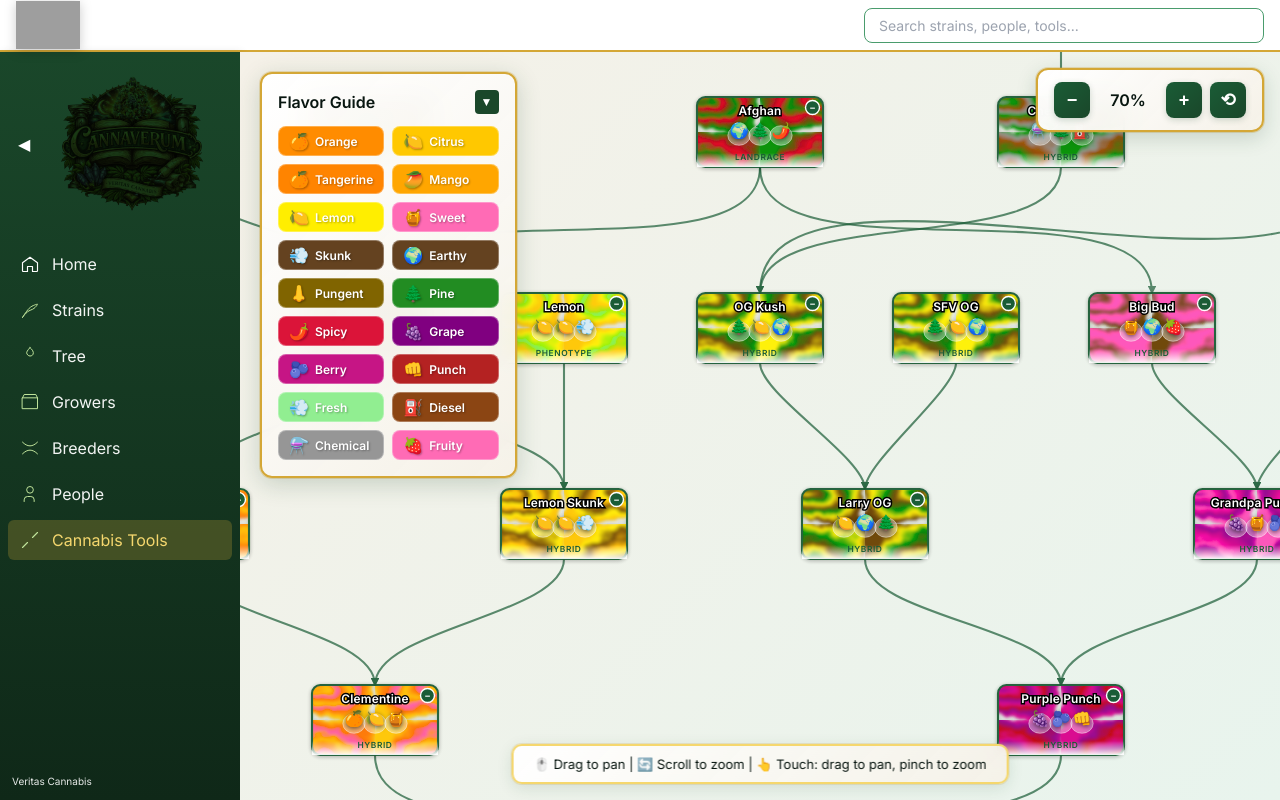
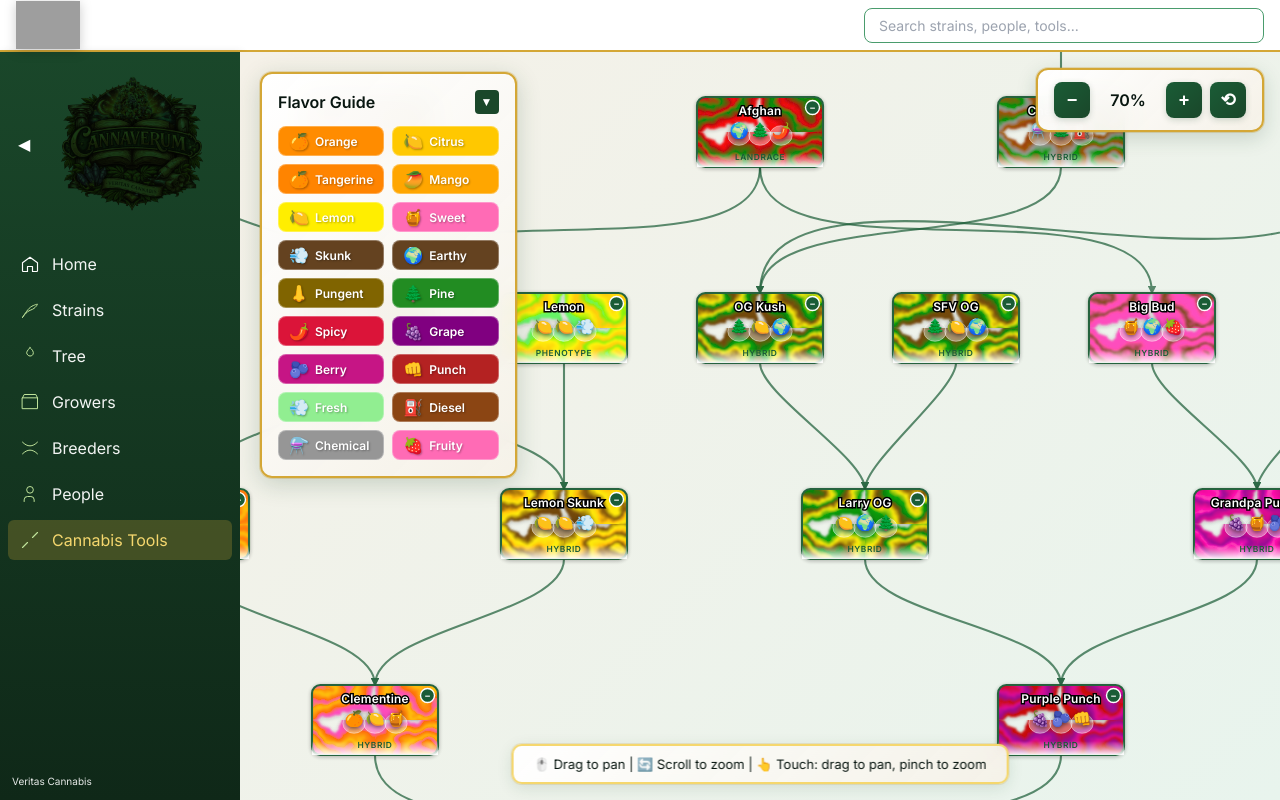
Before and after one commit to mylesgarveyjournal/test_repo, a React (Create React App) app: page /tools/flavor-tree in a window 1280 px wide. Built offline with nearby package versions, Linux system fonts and the light colour scheme; grey boxes are pictures that could not be loaded; the HTML template or start-up script is replaced by a standard one.

Commit message:
Fix swirl pattern: remove horizontal banding, create circular spiral flow

```diff
--- a/src/components/FlavorTree.js
+++ b/src/components/FlavorTree.js
@@ -493,51 +493,52 @@ const FlavorTree = ({ strainData }) => {
             const pattern = createPsychedelicPattern(node.id, node.flavors.slice(0, 3));
             if (!pattern) return null;
 
-            // Create SILKY SMOOTH flowing swirl - organic, liquid, topological
+            // Create SILKY SMOOTH circular flowing swirl - organic, liquid, topological
             return (
               <React.Fragment key={pattern.id}>
-                {/* Base spiraling gradient */}
+                {/* Base spiraling gradient - circular not linear */}
                 <radialGradient id={`${pattern.id}-base`} cx="50%" cy="50%">
-                  <stop offset="0%" stopColor={pattern.colors[0]} />
-                  <stop offset="15%" stopColor={pattern.colors[1]} />
-                  <stop offset="30%" stopColor={pattern.colors[2]} />
-                  <stop offset="45%" stopColor={pattern.colors[0]} />
-                  <stop offset="60%" stopColor={pattern.colors[1]} />
-                  <stop offset="75%" stopColor={pattern.colors[2]} />
-                  <stop offset="90%" stopColor={pattern.colors[0]} />
-                  <stop offset="100%" stopColor={pattern.colors[1]} />
+                  <stop offset="0%" stopColor={pattern.colors[1]} />
+                  <stop offset="12%" stopColor={pattern.colors[0]} />
+                  <stop offset="24%" stopColor={pattern.colors[2]} />
+                  <stop offset="36%" stopColor={pattern.colors[1]} />
+                  <stop offset="48%" stopColor={pattern.colors[0]} />
+                  <stop offset="60%" stopColor={pattern.colors[2]} />
+                  <stop offset="72%" stopColor={pattern.colors[1]} />
+                  <stop offset="84%" stopColor={pattern.colors[0]} />
+                  <stop offset="100%" stopColor={pattern.colors[2]} />
                 </radialGradient>
 
-                {/* Smooth flowing distortion filter */}
+                {/* Smooth flowing circular distortion filter */}
                 <filter id={`${pattern.id}-swirl`} x="-50%" y="-50%" width="200%" height="200%">
-                  {/* Very smooth turbulence for organic flow */}
+                  {/* Balanced turbulence for circular flow */}
                   <feTurbulence
                     type="fractalNoise"
-                    baseFrequency="0.008 0.012"
-                    numOctaves="5"
+                    baseFrequency="0.015"
+                    numOctaves="6"
                     result="turbulence"
-                    seed="7"
+                    seed="42"
                   />
-                  {/* Smooth displacement for liquid flow */}
+                  {/* Circular displacement for spiral flow */}
                   <feDisplacementMap
                     in="SourceGraphic"
                     in2="turbulence"
-                    scale="80"
+                    scale="60"
                     xChannelSelector="R"
-                    yChannelSelector="G"
+                    yChannelSelector="B"
                     result="displaced"
                   />
-                  {/* Blur for silky smooth edges */}
-                  <feGaussianBlur in="displaced" stdDeviation="2" result="blurred" />
-                  {/* Enhance colors */}
+                  {/* Light blur for smooth flow */}
+                  <feGaussianBlur in="displaced" stdDeviation="1.5" result="blurred" />
+                  {/* Color enhancement */}
                   <feColorMatrix
                     in="blurred"
                     type="saturate"
-                    values="1.3"
+                    values="1.4"
                     result="saturated"
                   />
-                  {/* Final smooth blend */}
-                  <feGaussianBlur in="saturated" stdDeviation="1" />
+                  {/* Final smoothing */}
+                  <feGaussianBlur in="saturated" stdDeviation="0.8" />
                 </filter>
 
                 <pattern
@@ -546,7 +547,7 @@ const FlavorTree = ({ strainData }) => {
                   width="180" height="100"
                   patternUnits="userSpaceOnUse"
                 >
-                  {/* Apply smooth swirl */}
+                  {/* Apply smooth circular swirl */}
                   <rect width="180" height="100" fill={`url(#${pattern.id}-base)`} filter={`url(#${pattern.id}-swirl)`} />
                 </pattern>
               </React.Fragment>
```
Also changed, not shown: 7 other files (tests, documents, lock files or other folders).
